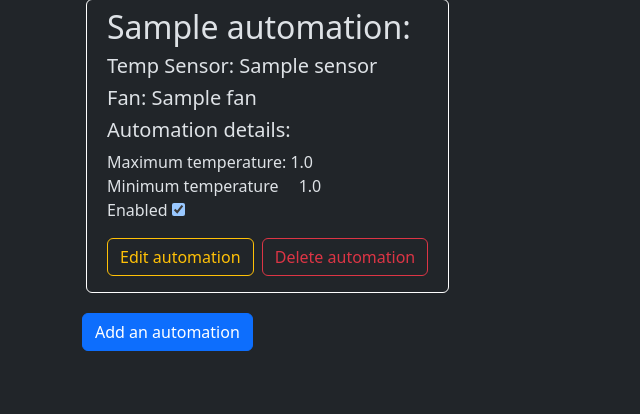
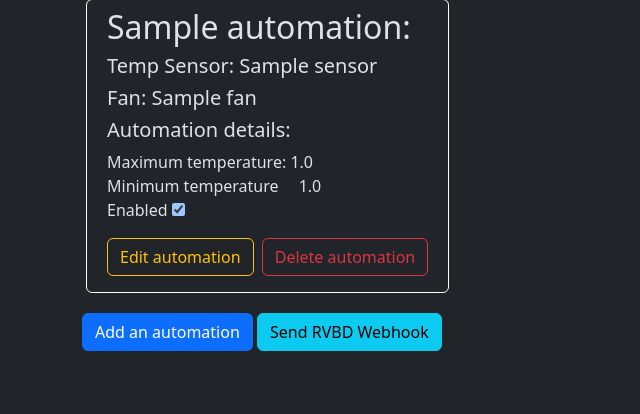
Before and after one commit to dmcgrandle/coolio, a Flask app: page /automations in a window 1280 px wide. Shown: the part 133-547 px from the top of the page, without its empty margins (0-640 px from the left). Run offline with Flask 3, Linux system fonts and the light colour scheme; tables that the repository leaves empty hold one stand-in row (values such as "Sample post"); parts of the project's set-up code (start-up, migrations or seed data) failed here and were passed over; some libraries are stand-ins or nearby versions.

Commit message:
Initial rvbd_webhook logic

```diff
--- a/app/main/routes.py
+++ b/app/main/routes.py
@@ -1,8 +1,10 @@
-from flask import render_template, redirect, request, flash, url_for
+from flask import render_template, redirect, request, flash, url_for, current_app
 from app import db
 from . import bp
 from app.models import Automation, Fan, TempSensor
 from .forms import AutomationForm, EditAutomationForm
+import requests
+
 
 
 @bp.route('/')
@@ -62,3 +64,23 @@ def edit_automation():
         flash(f'{prefixes[1]} automation named {auto.name}')
         return redirect(url_for('.automations'))
     return render_template('edit_automation.html', title=f'{prefixes[0]} automation', form=form)
+
+@bp.route('/send_rvbd_webhook', methods=['GET'])
+def send_rvbd_webhook():
+    url = current_app.config['RVBD_ACCESS_TOKEN_URI']
+    headers = {
+        'Accept': '*/*',
+        'User-Agent': 'Thunder Client (https://www.thunderclient.com)',
+        'Content-Type': 'application/x-www-form-urlencoded'
+    }
+    payload = {
+        'grant_type': 'client_credentials',
+        'client_id': current_app.config['RVBD_CLIENT_ID'],
+        'client_secret': current_app.config['RVBD_CLIENT_CRED'],
+        'scope': current_app.config['RVBD_API_SCOPE']
+    }
+    r = requests.post(url=url, data=payload, headers=headers)
+    data = r.json()
+    access_token = data['access_token']
+
+    return redirect(url_for('.automations'))
--- a/app/templates/automations.html
+++ b/app/templates/automations.html
@@ -27,6 +27,8 @@
 <a class="mt-3 btn btn-primary" href="{{ url_for('main.edit_automation')+'?name=_new_' }}" role="button">Add an
   automation</a>
 
+<a class="mt-3 btn btn-info" href="{{ url_for('main.send_rvbd_webhook') }}" role="button">Send RVBD Webhook</a>
+
 <script src="{{url_for('static', filename='autos.js')}}"></script>
 
 {% endblock %}
```
Also changed, not shown: config.py (+10 -0 lines).
